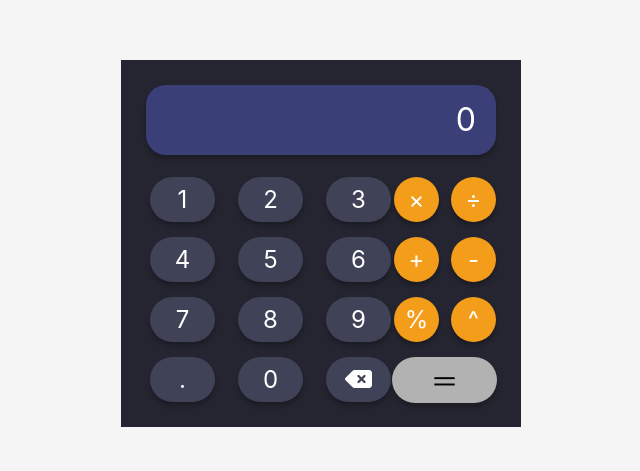
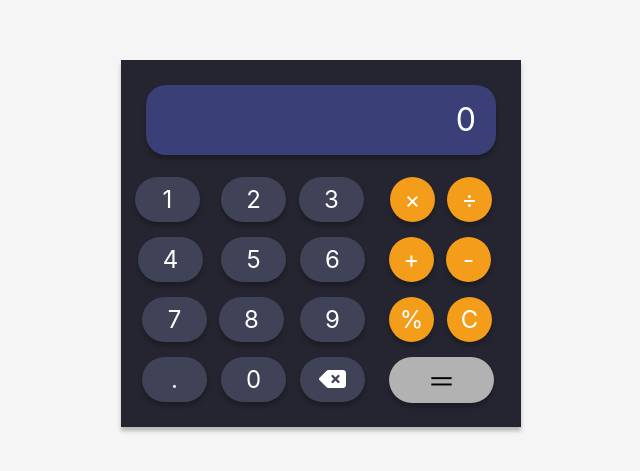
Before and after one commit to Emmanuel-x123/Calculator, a plain HTML site: page Assessment/index.html in a window 1280 px wide. Shown: the part 129-600 px from the top of the page, without its empty margins (319-959 px from the left). Drawn offline with Linux system fonts and the light colour scheme.

Commit message:
added spaces

```diff
--- a/Assessment/index.html
+++ b/Assessment/index.html
@@ -29,12 +29,13 @@
         <div class="btn btn-number btn-delete"><i class="fa-solid fa-delete-left"></i></div>
 
 
+
         <!-- Operator buttons -->
         <div class="btn btn-operator btn-divide">÷</div>
         <div class="btn btn-operator btn-multiply">×</div>
         <div class="btn btn-operator btn-add">+</div>
         <div class="btn btn-operator btn-subtract">-</div>
-        <div class="btn btn-operator btn-power">^</div>
+        <div class="btn btn-operator btn-clear">C</div>
         <div class="btn btn-operator btn-percent">%</div>
         <div class="btn btn-equals">＝</div>
     </div>
--- a/Assessment/style.css
+++ b/Assessment/style.css
@@ -16,6 +16,7 @@
             height: 367px;
             left: calc(50% - 400px/2);
             top: calc(50% - 367px/2 - 28px);
+            box-shadow: 0px 4px 4px rgba(0, 0, 0, 0.25);
         }
 
         .display {
@@ -83,24 +84,24 @@
         }
 
         /* Number buttons positioning */
-        .btn-1 { left: 29px; top: 117px; }
-        .btn-2 { left: 117px; top: 117px; }
-        .btn-3 { left: 205px; top: 117px; }
-        .btn-4 { left: 29px; top: 177px; }
-        .btn-5 { left: 117px; top: 177px; }
-        .btn-6 { left: 205px; top: 177px; }
-        .btn-7 { left: 29px; top: 237px; }
-        .btn-8 { left: 117px; top: 237px; }
-        .btn-9 { left: 205px; top: 237px; }
-        .btn-0 { left: 117px; top: 297px; }
-        .btn-decimal { left: 29px; top: 297px; }
-        .btn-delete{left:205px; top:297px;}
+        .btn-1 { left: 14px; top: 117px; }
+        .btn-2 { left: 100px; top: 117px; }
+        .btn-3 { left: 178px; top: 117px; }
+        .btn-4 { left: 17px; top: 177px; }
+        .btn-5 { left: 100px; top: 177px; }
+        .btn-6 { left: 179px; top: 177px; }
+        .btn-7 { left: 21px; top: 237px; }
+        .btn-8 { left: 98px; top: 237px; }
+        .btn-9 { left: 179px; top: 237px; }
+        .btn-0 { left: 100px; top: 297px; }
+        .btn-decimal { left: 21px; top: 297px; }
+        .btn-delete{left:179px; top:297px;}
 
         /* Operator buttons positioning */
-        .btn-divide { left: 330px; top: 117px; }
-        .btn-multiply { left: 273px; top: 117px; }
-        .btn-add { left: 273px; top: 177px; }
-        .btn-subtract { left: 330px; top: 177px; }
-        .btn-power { left: 330px; top: 237px; }
-        .btn-percent { left: 273px; top: 237px; }
-        .btn-equals { left: 271px; top: 297px; }
+        .btn-divide { left: 326px; top: 117px; }
+        .btn-multiply { left: 269px; top: 117px; }
+        .btn-add { left: 268px; top: 177px; }
+        .btn-subtract { left: 325px; top: 177px; }
+        .btn-clear { left: 326px; top: 237px; }
+        .btn-percent { left: 268px; top: 237px; }
+        .btn-equals { left: 268px; top: 297px; }
```
